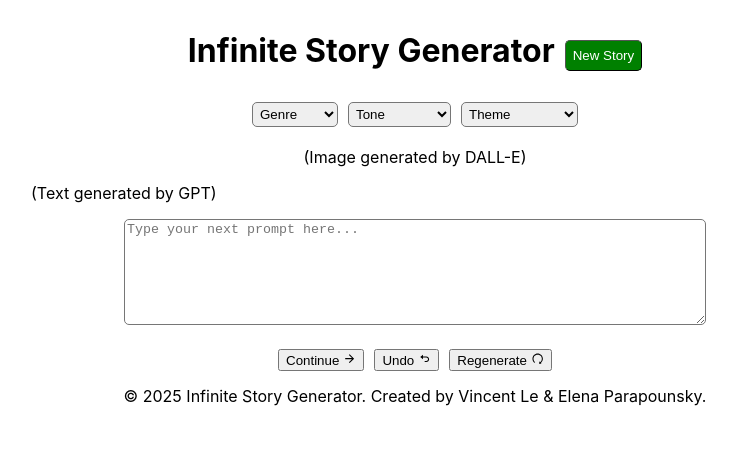
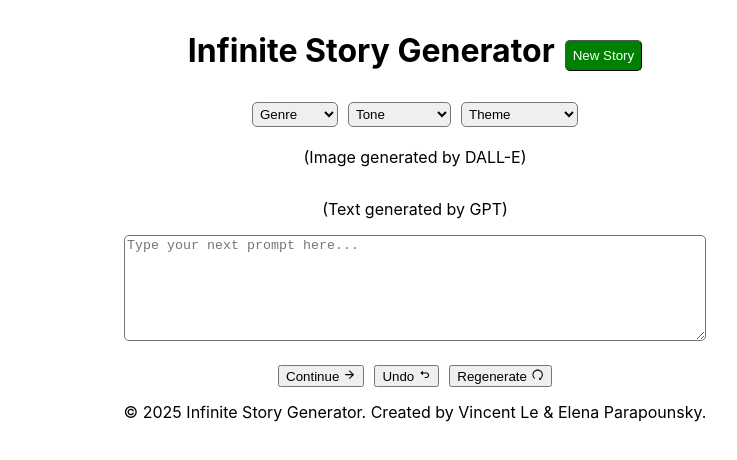
Before and after one commit to eparapounsky/infinite-story, a React (Create React App) app in the folder frontend/: page / in a window 1280 px wide. Shown: the top 460 px of the page, without its empty margins (225-962 px from the left). Built offline with nearby package versions, Linux system fonts and the light colour scheme.

Commit message:
adjust formatting for story

```diff
--- a/frontend/src/App.css
+++ b/frontend/src/App.css
@@ -39,9 +39,10 @@ textarea {
 }
 
 .story {
-  text-align: left;
-  width: 60%;
-  margin-left: 20%;
+  display: flex;
+  justify-content: center;
+  margin: auto;
+  width: 50%;
 }
 
 .buttons {
```
